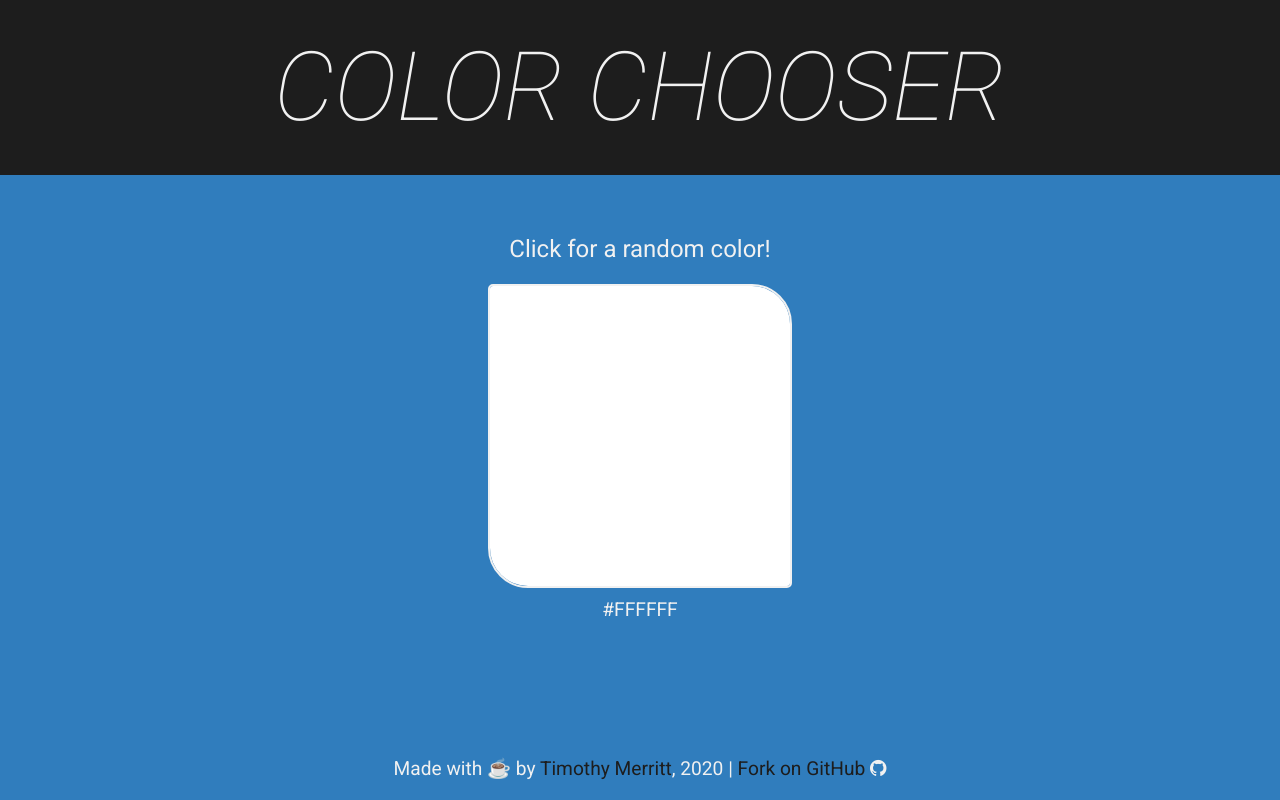
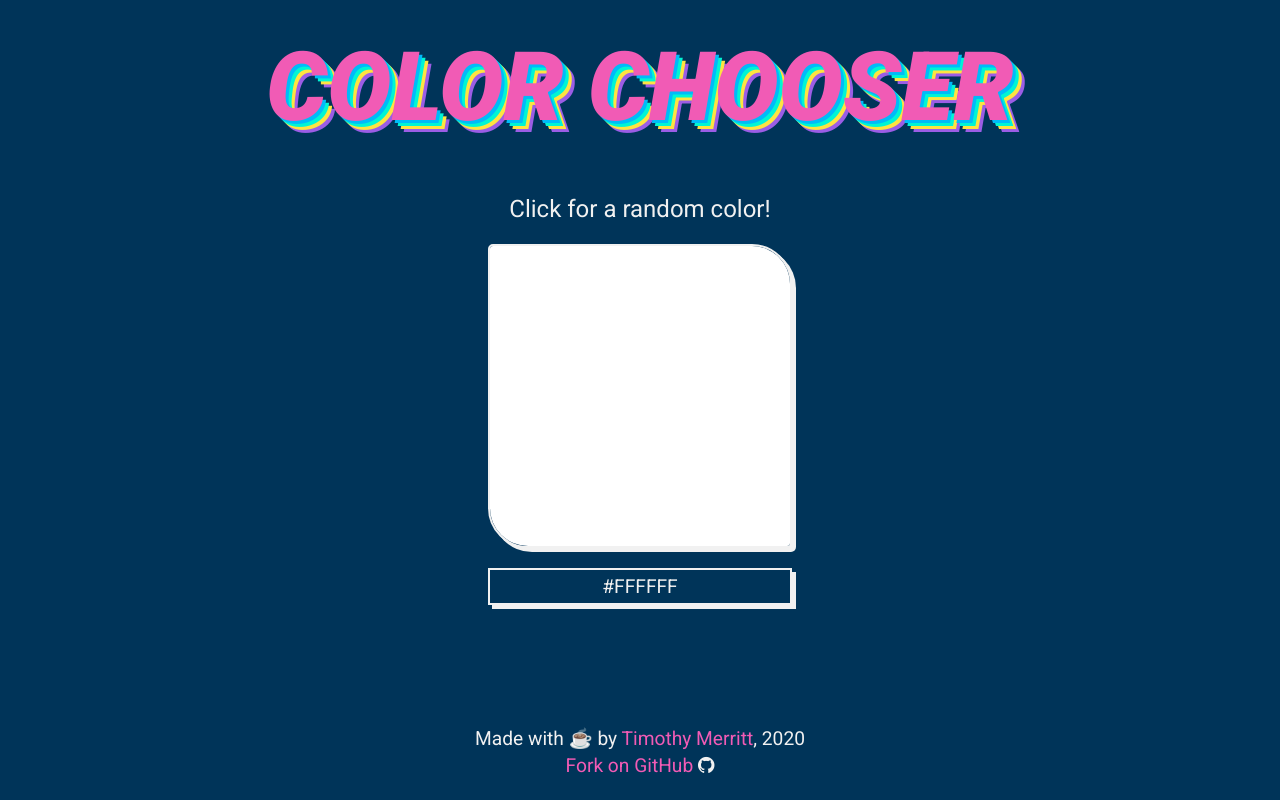
Before and after one commit to timmybytes/color-chooser, a React (Create React App) app: page / in a window 1280 px wide. Built offline with nearby package versions, Linux system fonts and the light colour scheme.

Commit message:
Alignment and color fixes

```diff
--- a/src/components/Footer.jsx
+++ b/src/components/Footer.jsx
@@ -15,7 +15,7 @@ function Footer() {
           Timothy Merritt
         </a>
         , {year}
-        {" | "}
+        <br />
         <a className="footer__link" href="https://github.com/timmybytes/color-chooser">
           {"Fork on GitHub"} <i class="fa fa-github" aria-hidden="true"></i>
         </a>
--- a/src/components/Header.jsx
+++ b/src/components/Header.jsx
@@ -2,9 +2,14 @@ import React from "react";
 
 function Header() {
   return (
-    <>
-      <h1 className="header">COLOR CHOOSER</h1>
-    </>
+    <div className="header">
+      <h1 className="header__title">COLOR CHOOSER</h1>
+      <img
+        className="header__img"
+        src="https://external-content.duckduckgo.com/iu/?u=http%3A%2F%2Fpixelartmaker.com%2Fart%2Fd32f50ac8ba0df4.png&f=1&nofb=1"
+        alt="rainbow paint can"
+      />
+    </div>
   );
 }
 
--- a/src/index.css
+++ b/src/index.css
@@ -6,18 +6,25 @@
   width: 100%;
   margin-bottom: 20px;
   text-align: center;
-  font-size: 0.9rem;
+  line-height: 1.4;
   z-index: 1;
 }
 
-@media (min-width: 500px) {
+@media (min-width: 320px) and (min-height: 568px) {
+  .footer {
+    font-size: 1rem;
+  }
+}
+
+@media (min-width: 475px) {
   .footer {
     font-size: 1.2rem;
   }
 }
 
 .footer .footer__link {
-  color: #1d1d1d;
+  color: #f15bb5;
+  text-shadow: 1px 1px #003459;
   text-decoration: none;
 }
 
@@ -26,31 +33,74 @@
 }
 
 .header {
-  font-style: italic;
-  font-weight: 200;
-  font-size: 3rem;
-  padding: 15px 0 15px;
-  background: #1d1d1d;
+  display: -webkit-box;
+  display: -ms-flexbox;
+  display: flex;
+  -webkit-box-orient: vertical;
+  -webkit-box-direction: normal;
+      -ms-flex-direction: column;
+          flex-direction: column;
+  -ms-flex-wrap: nowrap;
+      flex-wrap: nowrap;
+  -webkit-box-align: center;
+      -ms-flex-align: center;
+          align-items: center;
+  -ms-flex-pack: distribute;
+      justify-content: space-around;
+  margin: 0 auto;
 }
 
-@media (min-width: 500px) {
-  .header {
-    font-size: 4rem;
-    padding: 30px;
+.header img.header__img {
+  display: none;
+  max-width: 60px;
+  max-height: 60px;
+  margin: 0 auto 0 auto;
+}
+
+.header .header__title {
+  display: inline-block;
+  text-align: center;
+  font-style: italic;
+  font-weight: 800;
+  font-size: 3.5rem;
+  color: #f15bb5;
+  background: #003459;
+  text-shadow: 3px 3px #00bbf9, 6px 6px #00f5d4, 9px 9px #fee440, 12px 12px #9b5de5;
+  padding: 80px 0 10px;
+}
+
+@media (min-width: 320px) and (min-height: 568px) {
+  .header .header__title {
+    font-size: 3rem;
+    padding: 20px 0 10px;
+  }
+}
+
+@media (min-width: 375px) and (min-height: 667px) {
+  .header .header__title {
+    font-size: 3.8rem;
+    padding: 50px 0 10px;
+  }
+}
+
+@media (min-width: 375px) and (min-height: 812px) {
+  .header .header__title {
+    font-size: 3.8rem;
+    padding: 120px 0 10px;
   }
 }
 
 @media (min-width: 700px) {
-  .header {
+  .header .header__title {
     font-size: 5rem;
-    padding: 30px;
+    padding: 140px 0 10px;
   }
 }
 
-@media (min-width: 900px) {
-  .header {
+@media (min-width: 850px) {
+  .header .header__title {
     font-size: 6rem;
-    padding: 30px;
+    padding: 30px 0 10px;
   }
 }
 
@@ -65,10 +115,8 @@
   z-index: 1;
 }
 
-.app {
-  background-color: #307dbd;
-  height: 100vh;
-  width: 100vw;
+.fa-palette {
+  color: red;
 }
 
 .card {
@@ -103,12 +151,13 @@
 
 .card .card__outer-container .card__tagline {
   color: #f1f1f1;
-  margin: 20px 0;
+  margin-bottom: 20px;
   font-size: 1.5rem;
 }
 
 @media (min-width: 500) {
   .card .card__outer-container .card__tagline {
+    margin: 20px 0;
     font-size: 2.2rem;
   }
 }
@@ -120,21 +169,47 @@
 
 .card .card__outer-container .card__inner-container .card__color-swatch {
   border: 2px solid #f1f1f1;
+  -webkit-box-shadow: 4px 4px #f1f1f1;
+          box-shadow: 4px 4px #f1f1f1;
   -ms-flex-item-align: start;
       -ms-grid-row-align: start;
       align-self: start;
   border-radius: 5px 40px;
   background-clip: padding-box;
   background-color: #ffffff;
-  height: 300px;
-  width: 300px;
+  height: 180px;
+  width: 180px;
+}
+
+@media only screen and (min-width: 500px) {
+  .card .card__outer-container .card__inner-container .card__color-swatch {
+    height: 300px;
+    width: 300px;
+  }
 }
 
 .card .card__outer-container .card__color-code {
-  margin: 10px;
+  border: 2px solid #f1f1f1;
+  -webkit-box-shadow: 4px 4px #f1f1f1;
+          box-shadow: 4px 4px #f1f1f1;
+  margin: 20px 0;
+  padding: 5px 0;
   font-size: 1.2rem;
   font-weight: 400;
   text-transform: uppercase;
   color: #f1f1f1;
 }
+
+@media (min-width: 500) {
+  .card .card__outer-container .card__color-code {
+    margin: 10px 0;
+    padding: 10px 0;
+  }
+}
+
+.app {
+  background-color: #003459;
+  height: 100vh;
+  width: 100vw;
+}
 /*# sourceMappingURL=index.css.map */
--- /dev/null
+++ b/src/sass/_card.scss
@@ -0,0 +1,62 @@
+@import "./colors";
+
+.fa-palette {
+  color: red;
+}
+
+.card {
+  display: flex;
+  flex-flow: column nowrap;
+  max-height: 600px;
+  max-width: 700px;
+  margin: 40px auto;
+  border-radius: 2%;
+  @media (min-width: 500) {
+    margin: 80px auto;
+  }
+  .card__outer-container {
+    display: flex;
+    flex-flow: column nowrap;
+    .card__tagline {
+      color: $ColorLight;
+      margin-bottom: 20px;
+      font-size: 1.5rem;
+      @media (min-width: 500) {
+        margin: 20px 0;
+        font-size: 2.2rem;
+      }
+    }
+    .card__inner-container {
+      border-radius: 5px 40px;
+      min-width: 100%;
+      .card__color-swatch {
+        border: 2px solid $ColorLight;
+        box-shadow: 4px 4px $ColorLight;
+        align-self: start;
+        border-radius: 5px 40px;
+        background-clip: padding-box;
+        background-color: #ffffff;
+        height: 180px;
+        width: 180px;
+        @media only screen and (min-width: 500px) {
+          height: 300px;
+          width: 300px;
+        }
+      }
+    }
+    .card__color-code {
+      border: 2px solid $ColorLight;
+      box-shadow: 4px 4px $ColorLight;
+      margin: 20px 0;
+      padding: 5px 0;
+      font-size: 1.2rem;
+      font-weight: 400;
+      text-transform: uppercase;
+      color: $ColorLight;
+      @media (min-width: 500) {
+        margin: 10px 0;
+        padding: 10px 0;
+      }
+    }
+  }
+}
--- a/src/sass/_footer.scss
+++ b/src/sass/_footer.scss
@@ -1,19 +1,24 @@
+@import "./colors";
+
 .footer {
-  color: #f1f1f1;
+  color: $ColorLight;
   position: absolute;
   left: 0;
   bottom: 0;
   width: 100%;
   margin-bottom: 20px;
   text-align: center;
-  font-size: 0.9rem;
+  line-height: 1.4;
   z-index: 1;
-  @media (min-width: 500px) {
+  @media (min-width: 320px) and (min-height: 568px) {
+    font-size: 1rem;
+  }
+  @media (min-width: 475px) {
     font-size: 1.2rem;
   }
   .footer__link {
-    // color: rgb(252, 140, 215);
-    color: #1d1d1d;
+    color: $ColorBrand;
+    text-shadow: 1px 1px $ColorDark;
     text-decoration: none;
     &:hover {
       text-decoration: underline;
--- a/src/sass/_header.scss
+++ b/src/sass/_header.scss
@@ -1,19 +1,48 @@
+@import "./colors";
+
 .header {
+  display: flex;
+  flex-direction: column;
+  flex-wrap: nowrap;
+  align-items: center;
+  justify-content: space-around;
+  margin: 0 auto;
+  // ! Fix Alignment with Header
+  img.header__img {
+    display: none;
+    max-width: 60px;
+    max-height: 60px;
+    margin: 0 auto 0 auto;
+  }
+  .header__title {
+    display: inline-block;
+    text-align: center;
     font-style: italic;
-  font-weight: 200;
+    font-weight: 800;
+    font-size: 3.5rem;
+    color: $ColorBrand;
+    background: $ColorDark;
+    text-shadow: 3px 3px #00bbf9, 6px 6px #00f5d4, 9px 9px #fee440, 12px 12px #9b5de5;
+    padding: 80px 0 10px;
+    @media (min-width: 320px) and (min-height: 568px) {
       font-size: 3rem;
-  padding: 15px 0 15px;
-  background: #1d1d1d;
-  @media (min-width: 500px) {
-    font-size: 4rem;
-    padding: 30px;
+      padding: 20px 0 10px;
+    }
+    @media (min-width: 375px) and (min-height: 667px) {
+      font-size: 3.8rem;
+      padding: 50px 0 10px;
+    }
+    @media (min-width: 375px) and (min-height: 812px) {
+      font-size: 3.8rem;
+      padding: 120px 0 10px;
     }
     @media (min-width: 700px) {
       font-size: 5rem;
-    padding: 30px;
+      padding: 140px 0 10px;
     }
-  @media (min-width: 900px) {
+    @media (min-width: 850px) {
       font-size: 6rem;
-    padding: 30px;
+      padding: 30px 0 10px;
     }
   }
+}
--- a/src/sass/index.scss
+++ b/src/sass/index.scss
@@ -1,54 +1,11 @@
 @import "./footer";
 @import "./header";
 @import "./resets";
+@import "./card";
+@import "./colors";
 
 .app {
-  background-color: #307dbd;
+  background-color: $ColorAccent;
   height: 100vh;
   width: 100vw;
 }
-
-.card {
-  display: flex;
-  flex-flow: column nowrap;
-  max-height: 600px;
-  max-width: 700px;
-  margin: 40px auto;
-  border-radius: 2%;
-  @media (min-width: 500) {
-    margin: 80px auto;
-  }
-  .card__outer-container {
-    display: flex;
-    flex-flow: column nowrap;
-    .card__tagline {
-      color: #f1f1f1;
-      margin: 20px 0;
-      font-size: 1.5rem;
-      @media (min-width: 500) {
-        font-size: 2.2rem;
-      }
-    }
-    .card__inner-container {
-      border-radius: 5px 40px;
-      min-width: 100%;
-      .card__color-swatch {
-        border: 2px solid #f1f1f1;
-        align-self: start;
-        border-radius: 5px 40px;
-        background-clip: padding-box;
-        background-color: #ffffff;
-        // width: 100%;
-        height: 300px;
-        width: 300px;
-      }
-    }
-    .card__color-code {
-      margin: 10px;
-      font-size: 1.2rem;
-      font-weight: 400;
-      text-transform: uppercase;
-      color: #f1f1f1;
-    }
-  }
-}
```
Also changed, not shown: src/sass/_colors.scss (added, +7 -0 lines), 1 other file (tests, documents, lock files or other folders). Lines whose indentation alone changed are shown as unchanged.
